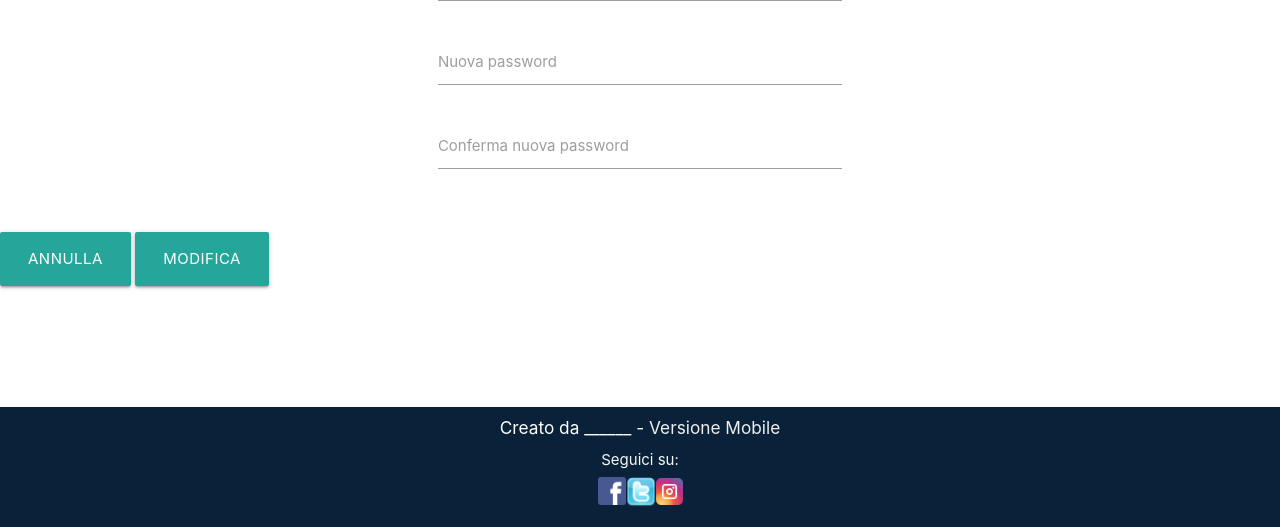
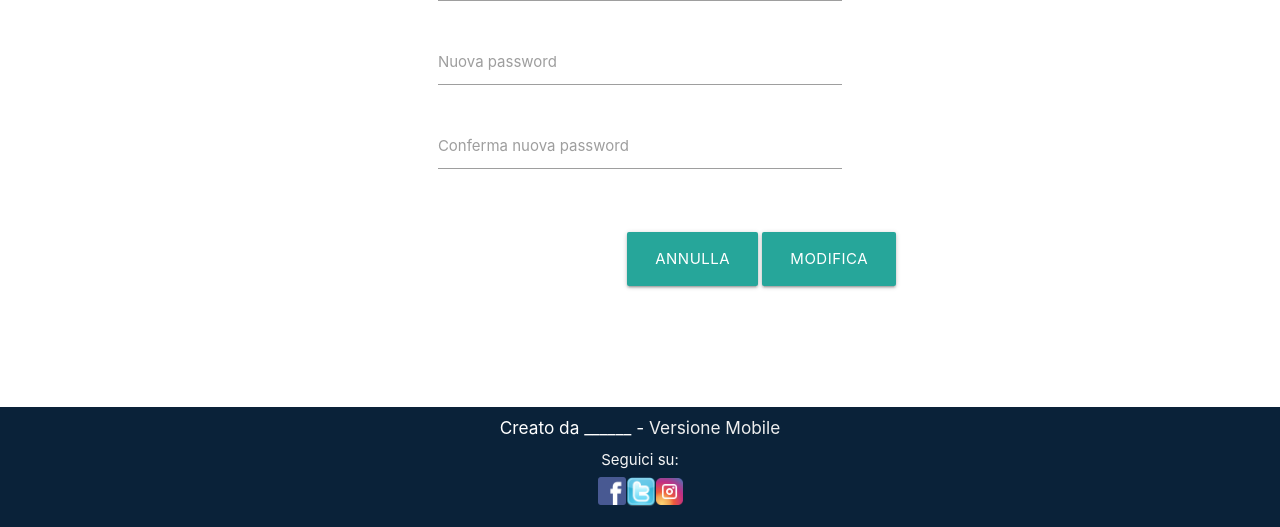
Before and after one commit to andreeamiroslav/kuffy, a PHP site: page /modificaPassword.php in a window 1280 px wide. Shown: the part 273-800 px from the top of the page. Run offline with PHP 8.4, Linux system fonts and the light colour scheme.

Commit message:
- Aggiunto css di modificaPassword

```diff
--- a/fogliodistile.css
+++ b/fogliodistile.css
@@ -355,3 +355,8 @@ nav {
   margin-top: 4%;
   margin-left: 66%;
 }
+
+#modify-cancel-password {
+  margin-bottom: 4%;
+  margin-left: 49%;
+}
```
